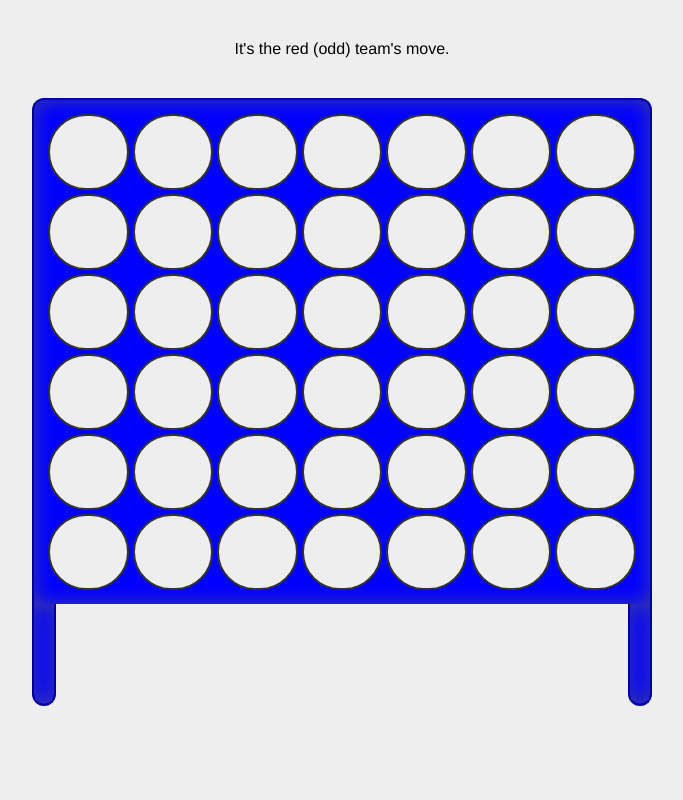
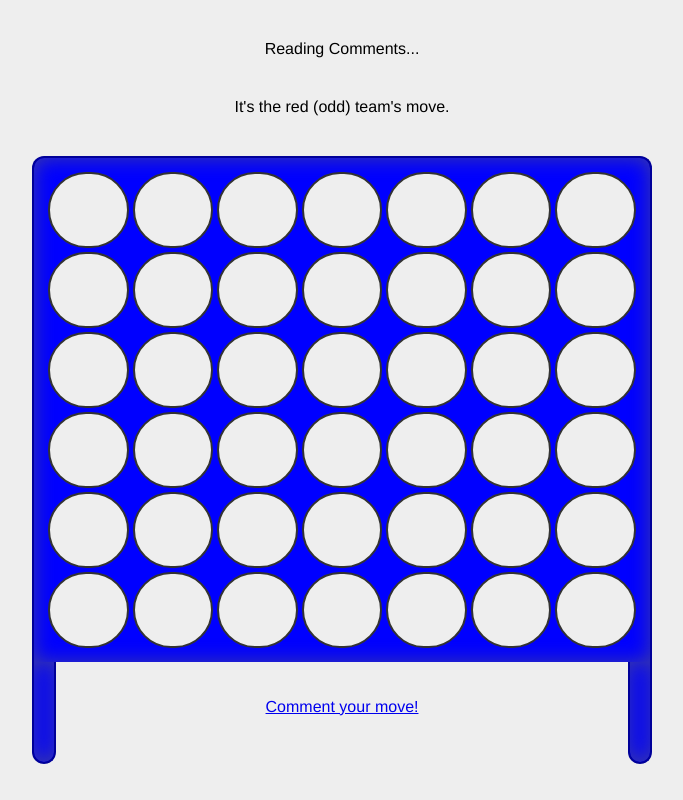
Before and after one commit to jherndon8/jodel-games, a plain HTML site: page connect4/index.html in a window 1280 px wide. Shown: the whole page, without its empty margins (298-981 px from the left). Drawn offline with Linux system fonts and the light colour scheme; no server answers.

Commit message:
added link

```diff
--- a/connect4/index.html
+++ b/connect4/index.html
@@ -7,7 +7,7 @@
         <span id="n">Are you sure you want to start a new game?</span>
         <span id="w">The %s team won!
 Do you want to play a new game?</span>
-        <span id="u">Game uninitialized... please refresh in a minute</span>
+        <span id="u">Reading comments...<br></span>
         <div id="game">It's the <span id="c"></span>&nbsp;team's move.
             <table id="gameboard">
                 <tr>
@@ -68,6 +68,9 @@ Do you want to play a new game?</span>
             <div class="left leg"></div>
             <div class="right leg"></div>
         </div>
+        <br>
+        <br>
+        <a id="postlink">Comment your move!</a>
         <script src="script.js"></script>
         <script src="myscript.js"></script>
     </body>
--- a/connect4/myscript.js
+++ b/connect4/myscript.js
@@ -4,8 +4,10 @@ function getPostData(postID, next) {
     if (!postID) {
        return;
     }
-    document.getElementById("u").innerHTML = ""
-    var url = "https://share.jodel.com/post/" + postID + "/replies";
+    document.getElementById("u").innerHTML = "Reading Comments..."
+    var url = "https://share.jodel.com/post/"
+    document.getElementById("postlink").href=url + "?postId=" + postID;
+    var url = url + postID + "/replies";
     if (next) {
         url = url + "?next=" + next
     }
@@ -62,6 +64,7 @@ function processComments() {
             }
         }
     }
+    document.getElementById("u").innerHTML = ""
 }
 
 getPostData("5ea7c1bf6b8328001af30402")
```
Also changed, not shown: 1 other file.
